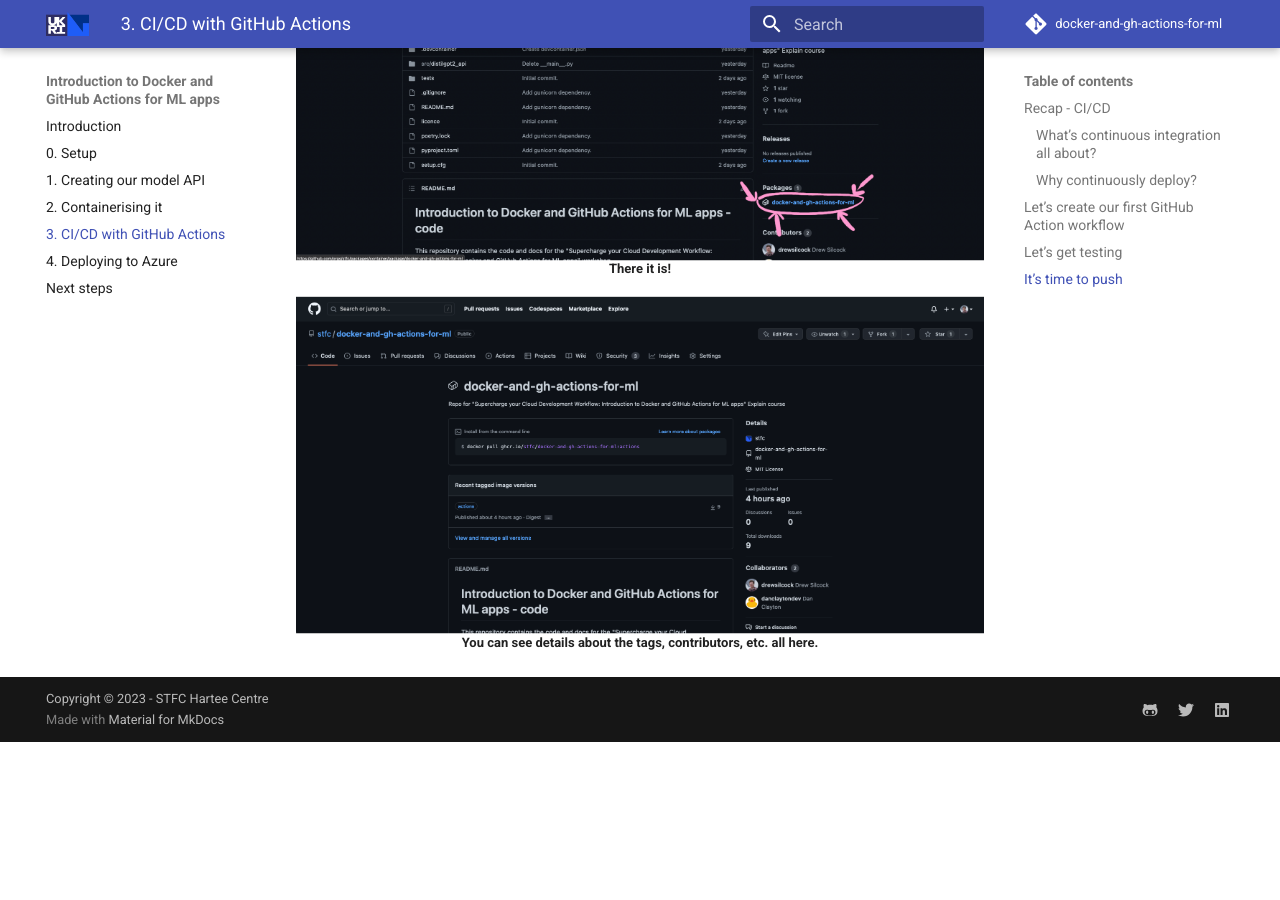
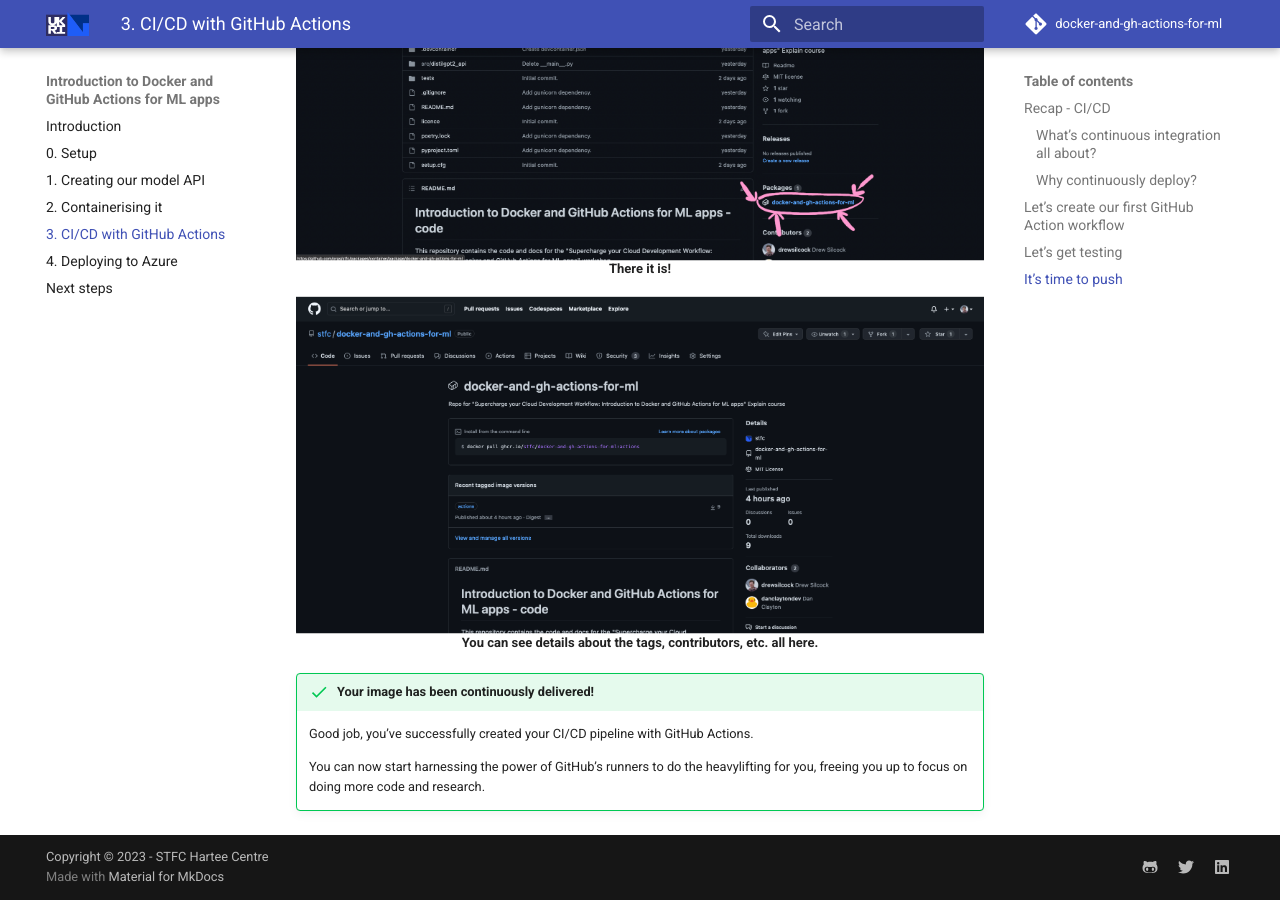
Before and after one commit to stfc/docker-and-gh-actions-for-ml, an MkDocs documentation site: the page built from docs/3-cicd-with-github-actions.md, in a window 1280 px wide and 900 px high, scrolled down 7713 px. Built offline with MkDocs 1.6.1 and Material for MkDocs 9.7.7, drawn with Linux system fonts in a browser that asks for light colours; emoji names are drawn with the system emoji font; comment, search, counter and statistics services are not loaded; before the commit the page ends 8455 px from its top, so only the background shows below that.

Commit message:
Add final message to section 3.

```diff
--- a/docs/3-cicd-with-github-actions.md
+++ b/docs/3-cicd-with-github-actions.md
@@ -362,3 +362,8 @@
 
 **You can see details about the tags, contributors, etc. all here.**
 {: style="font-size: small; margin-top: -25px; width: 100%; text-align: center;"}
+
+!!! success "Your image has been continuously delivered!"
+    Good job, you've successfully created your CI/CD pipeline with GitHub Actions.
+
+    You can now start harnessing the power of GitHub's runners to do the heavylifting for you, freeing you up to focus on doing more code and research.
```
Also changed, not shown: docs/4-deploying-to-azure.md (+1 -3 lines).
